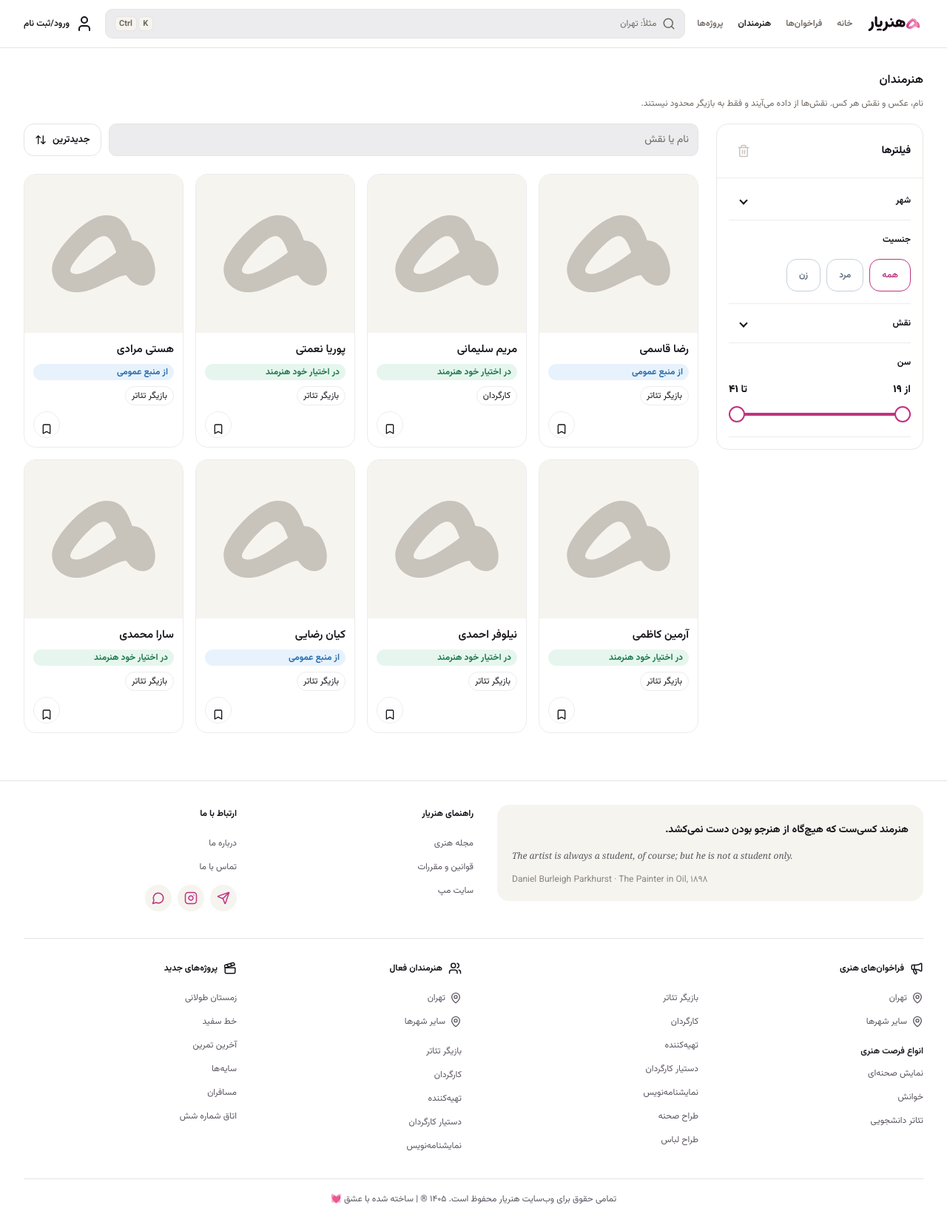
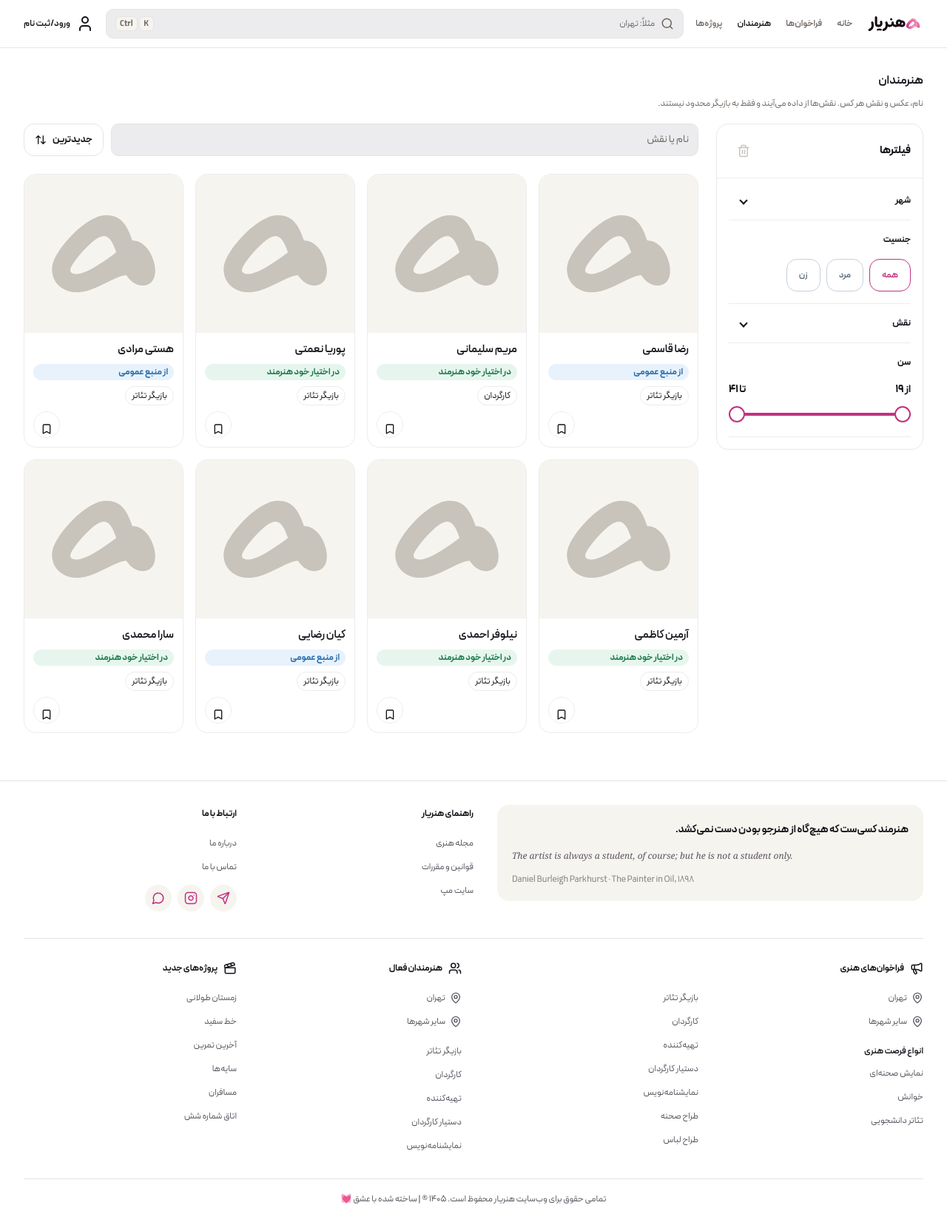
Before and after one commit to mohammadisaeedir/Honaryaar, a Django app: page /artists/ in a window 1280 px wide. Shown: the whole page at 74% size. Run offline with Django 5.2, Linux system fonts and the light colour scheme; some libraries are stand-ins or nearby versions.

Commit message:
feat(ui): use Peyda and show the main photo on the account card
The site text switches to Peyda, and the account avatar uses the profile main image once that file loads.

Co-authored-by: Cursor <cursoragent@cursor.com>

```diff
--- a/assets/app.css
+++ b/assets/app.css
@@ -20,8 +20,8 @@
   --color-art-film-bg: #e7eef6;
   --color-art-painting: #8a5a00;
   --color-art-painting-bg: #f8f1e3;
-  --font-sans: "Vazirmatn", Tahoma, sans-serif;
-  --font-latin: "Outfit", "Vazirmatn", sans-serif;
+  --font-sans: "Peyda", Tahoma, sans-serif;
+  --font-latin: "Outfit", "Peyda", sans-serif;
   --font-editorial: "Fraunces", Georgia, serif;
   --radius-input: 10px;
   --radius-card: 16px;
--- a/ejranow/static/css/admin-font.css
+++ b/ejranow/static/css/admin-font.css
@@ -1,3 +1,3 @@
 .font-sans {
-    font-family: "Inter", "Vazirmatn", sans-serif !important;
+    font-family: "Peyda", sans-serif !important;
 }
--- a/ejranow/static/css/app.css
+++ b/ejranow/static/css/app.css
@@ -3,7 +3,7 @@
 @layer theme, base, components, utilities;
 @layer theme {
   :root, :host {
-    --font-sans: "Vazirmatn", Tahoma, sans-serif;
+    --font-sans: "Peyda", Tahoma, sans-serif;
     --font-mono: ui-monospace, SFMono-Regular, Menlo, Monaco, Consolas, "Liberation Mono",
       "Courier New", monospace;
     --color-white: #fff;
@@ -44,7 +44,7 @@
     --color-muted: #f3f1ef;
     --color-muted-foreground: #6f6863;
     --color-border: #e7e4e2;
-    --font-latin: "Outfit", "Vazirmatn", sans-serif;
+    --font-latin: "Outfit", "Peyda", sans-serif;
     --font-editorial: "Fraunces", Georgia, serif;
     --radius-input: 10px;
     --radius-card: 16px;
--- a/ejranow/static/css/fonts.css
+++ b/ejranow/static/css/fonts.css
@@ -1,4 +1,44 @@
-/* Vazirmatn and Outfit, SIL Open Font License. Served from this project. */
+/* Peyda for Persian and Latin text. Outfit stays for the Latin display face. */
+
+@font-face {
+    font-family: Peyda;
+    font-style: normal;
+    font-display: swap;
+    font-weight: 400;
+    src: url("../fonts/PeydaWeb-Regular.woff2") format("woff2");
+}
+
+@font-face {
+    font-family: Peyda;
+    font-style: normal;
+    font-display: swap;
+    font-weight: 500;
+    src: url("../fonts/PeydaWeb-Medium.woff2") format("woff2");
+}
+
+@font-face {
+    font-family: Peyda;
+    font-style: normal;
+    font-display: swap;
+    font-weight: 600;
+    src: url("../fonts/PeydaWeb-SemiBold.woff2") format("woff2");
+}
+
+@font-face {
+    font-family: Peyda;
+    font-style: normal;
+    font-display: swap;
+    font-weight: 700;
+    src: url("../fonts/PeydaWeb-Bold.woff2") format("woff2");
+}
+
+@font-face {
+    font-family: Peyda;
+    font-style: normal;
+    font-display: swap;
+    font-weight: 800;
+    src: url("../fonts/PeydaWeb-ExtraBold.woff2") format("woff2");
+}
 
 @font-face {
     font-family: Vazirmatn;
--- a/ejranow/templatetags/ejranow_ui.py
+++ b/ejranow/templatetags/ejranow_ui.py
@@ -163,6 +163,19 @@ def project_of(slug):
 
 
 @register.simple_tag
+def account_photo(user):
+    from ejranow.media_service import url_for_key
+
+    profile = current_profile(user)
+    if profile is None:
+        return ""
+    key = profile.list_thumb.name or profile.list_image.name
+    if not key:
+        return ""
+    return url_for_key(key, public=True, public_acl=bool(profile.list_public_acl), kind="photo")
+
+
+@register.simple_tag
 def account_name(user):
     profile = current_profile(user)
     if profile is not None:
--- a/templates/base.html
+++ b/templates/base.html
@@ -27,7 +27,7 @@
     <link rel="alternate icon" href="{% static 'brand/favicon.ico' %}">
     <link rel="apple-touch-icon" href="{% static 'icons/apple-touch-icon.png' %}">
     <script>document.documentElement.dataset.os=/Mac|iPhone|iPad|iPod/.test(navigator.platform)||/Mac/.test(navigator.userAgent)?"mac":"win";document.documentElement.classList.add("is-booting");</script>
-    <link rel="preload" href="{% static 'fonts/vazirmatn-arabic.woff2' %}" as="font" type="font/woff2" crossorigin>
+    <link rel="preload" href="{% static 'fonts/PeydaWeb-Regular.woff2' %}" as="font" type="font/woff2" crossorigin>
     <link rel="stylesheet" href="{% static 'css/fonts.css' %}?v={{ asset_v }}">
     <link rel="stylesheet" href="{% static 'css/app.css' %}?v={{ asset_v }}">
     {% block extra_css %}{% endblock %}
@@ -146,13 +146,34 @@
             }
             document.addEventListener("load", function (event) {
                 var img = event.target;
-                if (img && img.hasAttribute && img.hasAttribute("data-card-photo")) show(img);
+                if (!img || !img.hasAttribute) return;
+                if (img.hasAttribute("data-card-photo")) show(img);
+                if (img.hasAttribute("data-account-photo")) {
+                    var avatar = img.closest(".pf-avatar");
+                    if (avatar) avatar.classList.remove("is-loading");
+                }
             }, true);
             document.addEventListener("error", function (event) {
                 var img = event.target;
-                if (img && img.hasAttribute && img.hasAttribute("data-card-photo")) fail(img);
+                if (!img || !img.hasAttribute) return;
+                if (img.hasAttribute("data-card-photo")) fail(img);
+                if (img.hasAttribute("data-account-photo")) {
+                    var avatar = img.closest(".pf-avatar");
+                    if (avatar) avatar.classList.remove("is-loading");
+                    img.remove();
+                }
             }, true);
             document.querySelectorAll("[data-card-photo]").forEach(settle);
+            document.querySelectorAll("[data-account-photo]").forEach(function (img) {
+                if (!img.complete) return;
+                var avatar = img.closest(".pf-avatar");
+                if (!avatar) return;
+                if (img.naturalWidth) avatar.classList.remove("is-loading");
+                else {
+                    avatar.classList.remove("is-loading");
+                    img.remove();
+                }
+            });
         })();
         document.addEventListener("click", function (event) {
             var link = event.target.closest && event.target.closest("a");
--- a/templates/components/account/avatar.html
+++ b/templates/components/account/avatar.html
@@ -1,3 +1,6 @@
-<span class="pf-avatar {% if large %}pf-avatar--lg{% endif %}" aria-hidden="true">
+{% load ejranow_ui %}
+{% account_photo request.user as face %}
+<span class="pf-avatar {% if large %}pf-avatar--lg{% endif %}{% if face %} is-loading{% endif %}">
+    {% if face %}<img src="{{ face }}" alt="" data-account-photo>{% endif %}
     {% include "components/icon.html" with name="user" size=28 %}
 </span>
--- a/templates/errors/page.html
+++ b/templates/errors/page.html
@@ -16,7 +16,7 @@
             place-items: center;
             background: #f6f4ef;
             color: #17131a;
-            font-family: Vazirmatn, sans-serif;
+            font-family: Peyda, sans-serif;
         }
         main {
             width: min(28rem, calc(100% - 32px));
```
Also changed, not shown: ejranow/static/css/profile.css (+15 -0 lines), ejranow/static/fonts/PeydaWeb-Bold.woff2 (added), ejranow/static/fonts/PeydaWeb-ExtraBold.woff2 (added), ejranow/static/fonts/PeydaWeb-Medium.woff2 (added), ejranow/static/fonts/PeydaWeb-Regular.woff2 (added), ejranow/static/fonts/PeydaWeb-SemiBold.woff2 (added).
